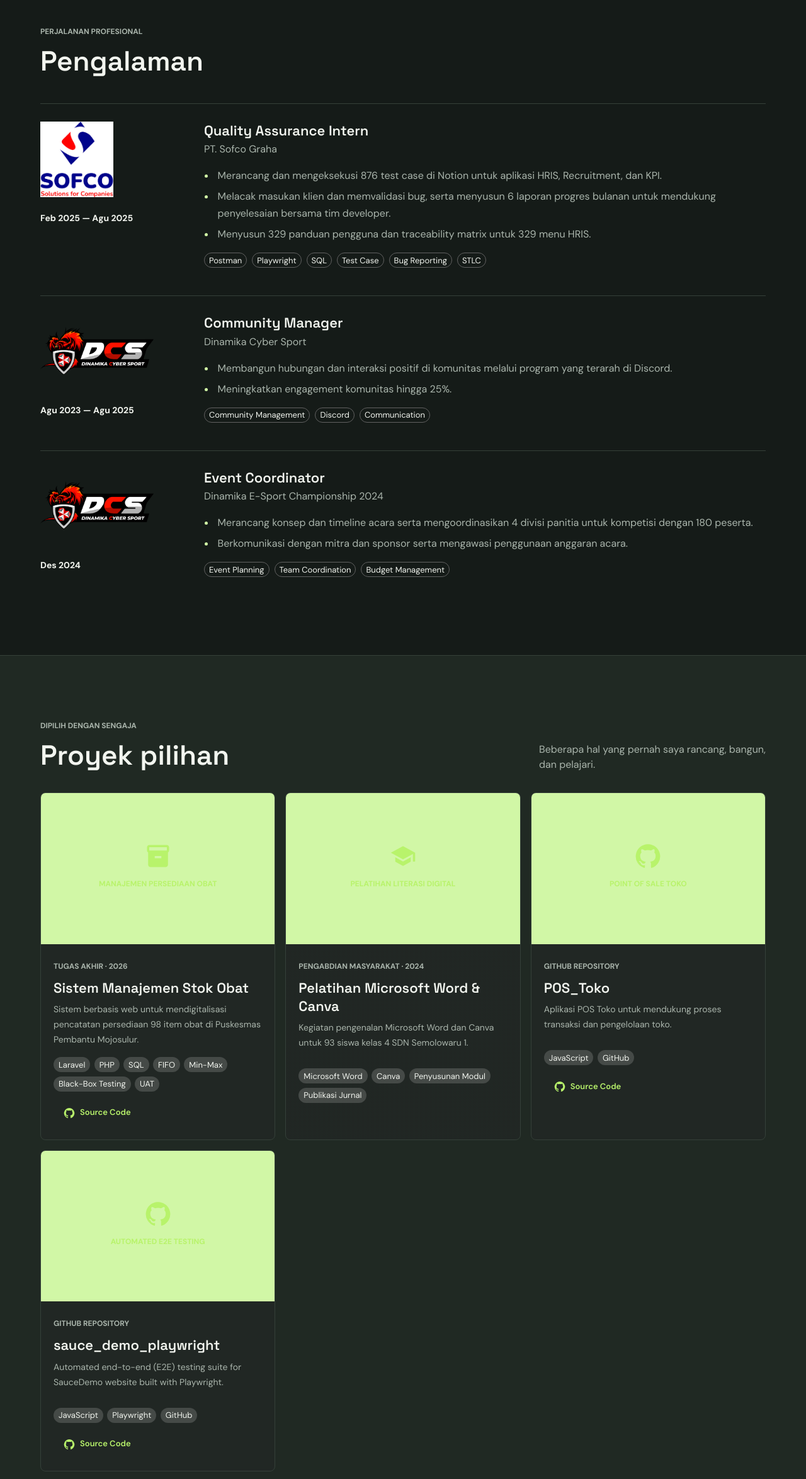
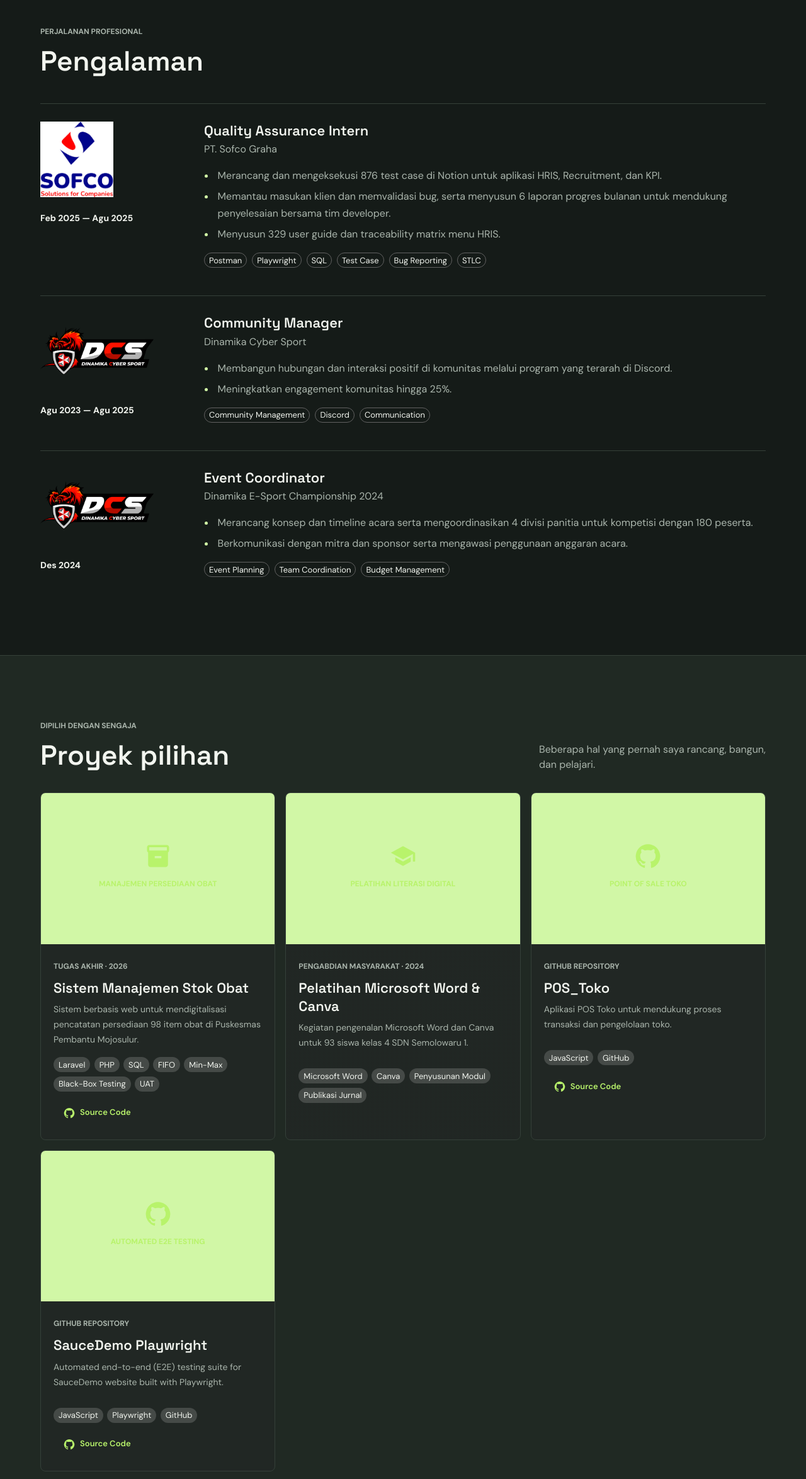
Before and after one commit to SandykaDK/portfolio-website, a React (Vite) app: page / in a window 1280 px wide. Shown: the part 1492-3840 px from the top of the page at 63% size. Built offline with nearby package versions, Linux system fonts and the light colour scheme.

Commit message:
Last Update

```diff
--- a/src/data/data.js
+++ b/src/data/data.js
@@ -37,8 +37,8 @@ export const experience = [
     logo: '/images/logo-sofco.jpeg',
     responsibilities: [
       'Merancang dan mengeksekusi 876 test case di Notion untuk aplikasi HRIS, Recruitment, dan KPI.',
-      'Melacak masukan klien dan memvalidasi bug, serta menyusun 6 laporan progres bulanan untuk mendukung penyelesaian bersama tim developer.',
-      'Menyusun 329 panduan pengguna dan traceability matrix untuk 329 menu HRIS.',
+      'Memantau masukan klien dan memvalidasi bug, serta menyusun 6 laporan progres bulanan untuk mendukung penyelesaian bersama tim developer.',
+      'Menyusun 329 user guide dan traceability matrix menu HRIS.',
     ],
     skills: ['Postman', 'Playwright', 'SQL', 'Test Case', 'Bug Reporting', 'STLC'],
   },
@@ -106,7 +106,7 @@ export const projects = [
     source: 'https://github.com/sandykadk/POS_Toko',
   },
   {
-    title: 'sauce_demo_playwright',
+    title: 'SauceDemo Playwright',
     category: 'GitHub Repository',
     description: 'Automated end-to-end (E2E) testing suite for SauceDemo website built with Playwright.',
     details: 'Repository publik berisi suite pengujian end-to-end otomatis untuk website SauceDemo menggunakan Playwright.',
```
